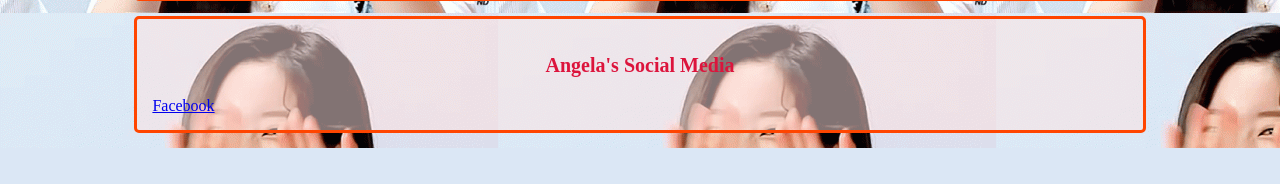
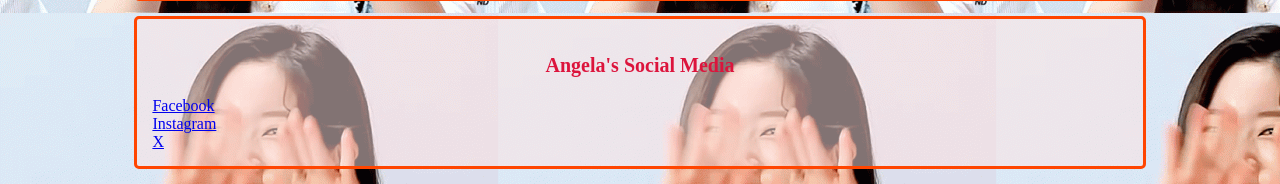
Before and after one commit to amtauyan/lab2, a PHP site: page / in a window 1280 px wide. Shown: the part 3164-3348 px from the top of the page. Before the commit the page ends 3312 px from the top, so only its background shows below. Run offline with PHP 8.4, Linux system fonts and the light colour scheme; some web fonts are replaced.

Commit message:
Updated Website January 9

```diff
--- a/Week3/index.html
+++ b/Week3/index.html
@@ -93,6 +93,8 @@
   <div class="polaroid-box">
     <h3 id="More">Angela's Social Media</h3>
     <a href="https://www.facebook.com/Angel.Tauyan2/" target="_blank">Facebook</a><br>
+    <a href="https://www.instagram.com/saida_hyunnn/" target="_blank">Instagram</a><br>
+    <a href="https://twitter.com/SaiDahyunnn" target="_blank">X</a><br>
   </div>
 
 </body>
--- a/Week3/style.css
+++ b/Week3/style.css
@@ -1,5 +1,6 @@
 body {
 	background-image: url('tofubg.gif');
+  background-image: 100%;
 }
 
 h1 {
```
